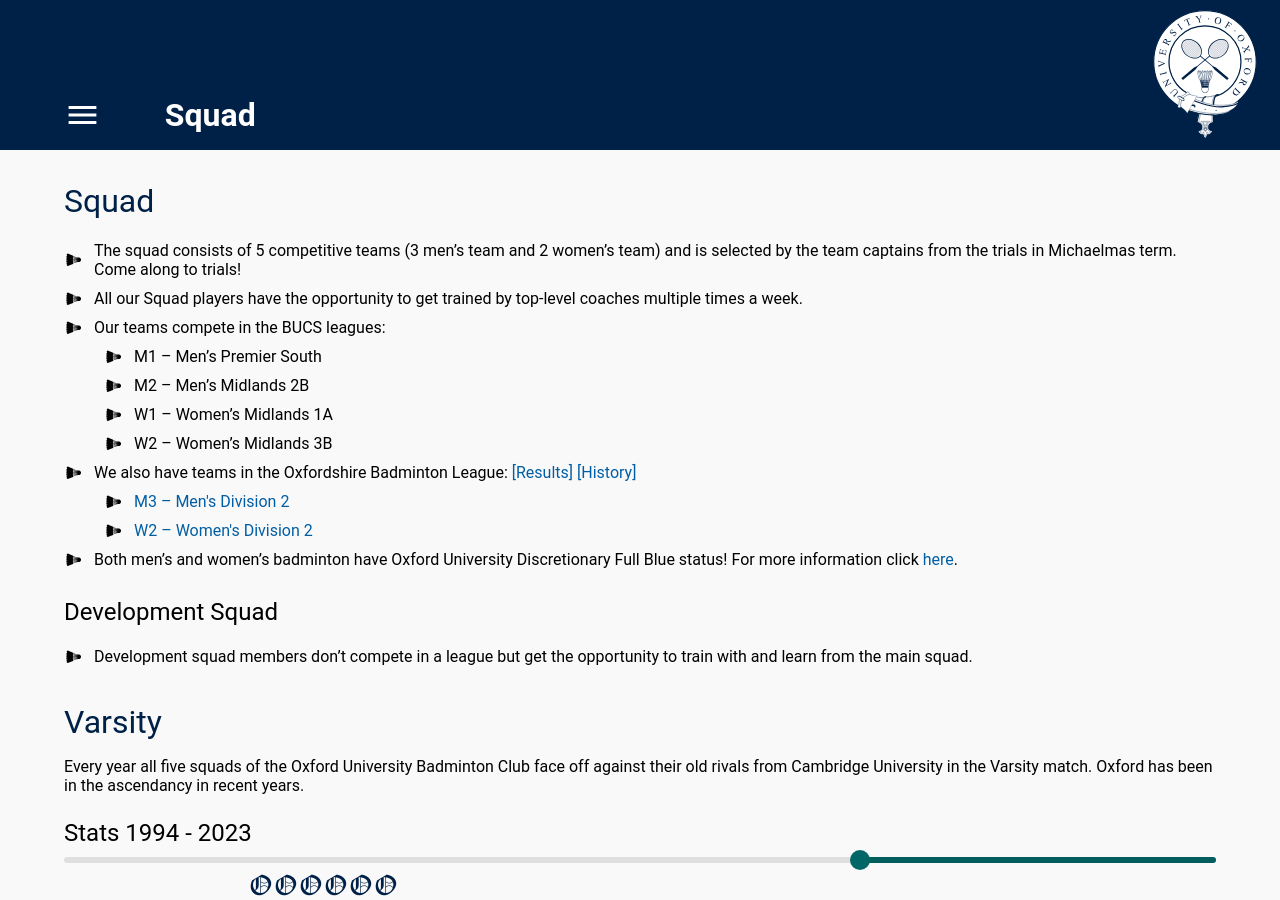
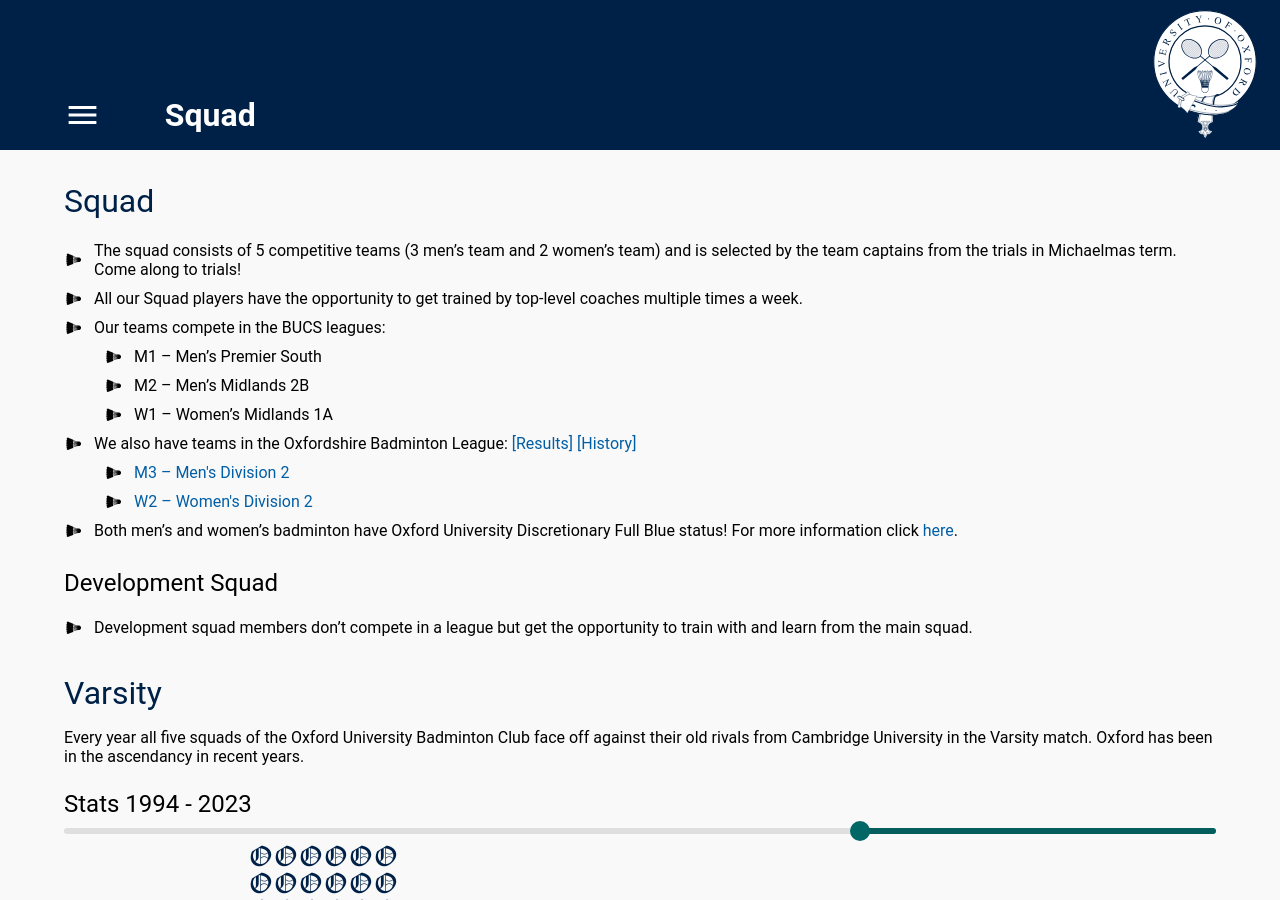
Before and after one commit to OUBaC/OUBaC.github.io, a Jekyll site: the page built from squad.html, in a window 1280 px wide and 900 px high. Built offline with Jekyll 4.4.1, drawn with Linux system fonts in a browser that asks for light colours.

Commit message:
Remove W2 BUCS

```diff
--- a/squad.html
+++ b/squad.html
@@ -13,8 +13,6 @@
     <li>M1 – Men’s Premier South</li>
     <li>M2 – Men’s Midlands 2B</li>
     <li>W1 – Women’s Midlands 1A</li>
-    <li>W2 – Women’s Midlands 3B</li>
-
   </ul>
   <li>
     We also have teams in the Oxfordshire Badminton League:
```
